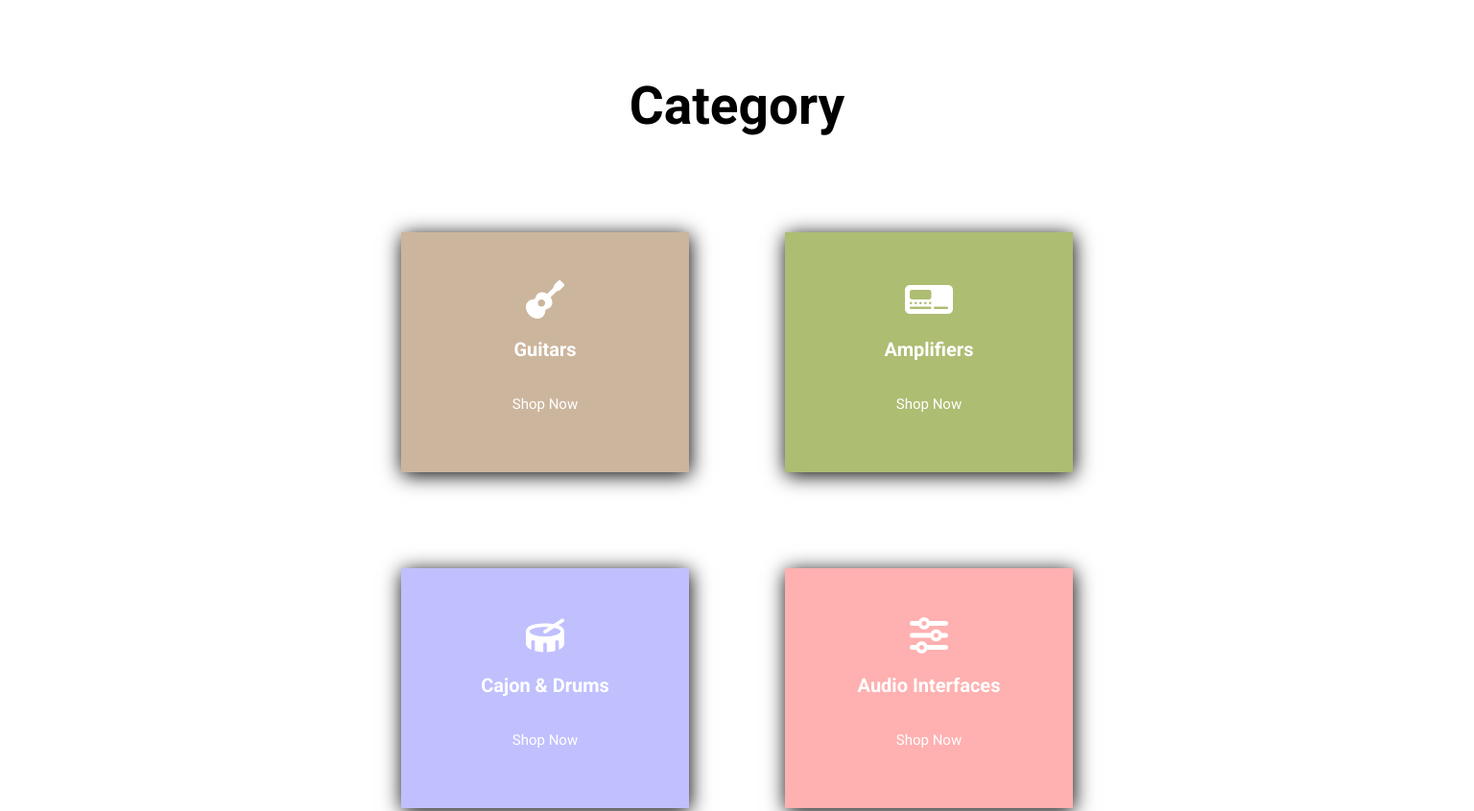
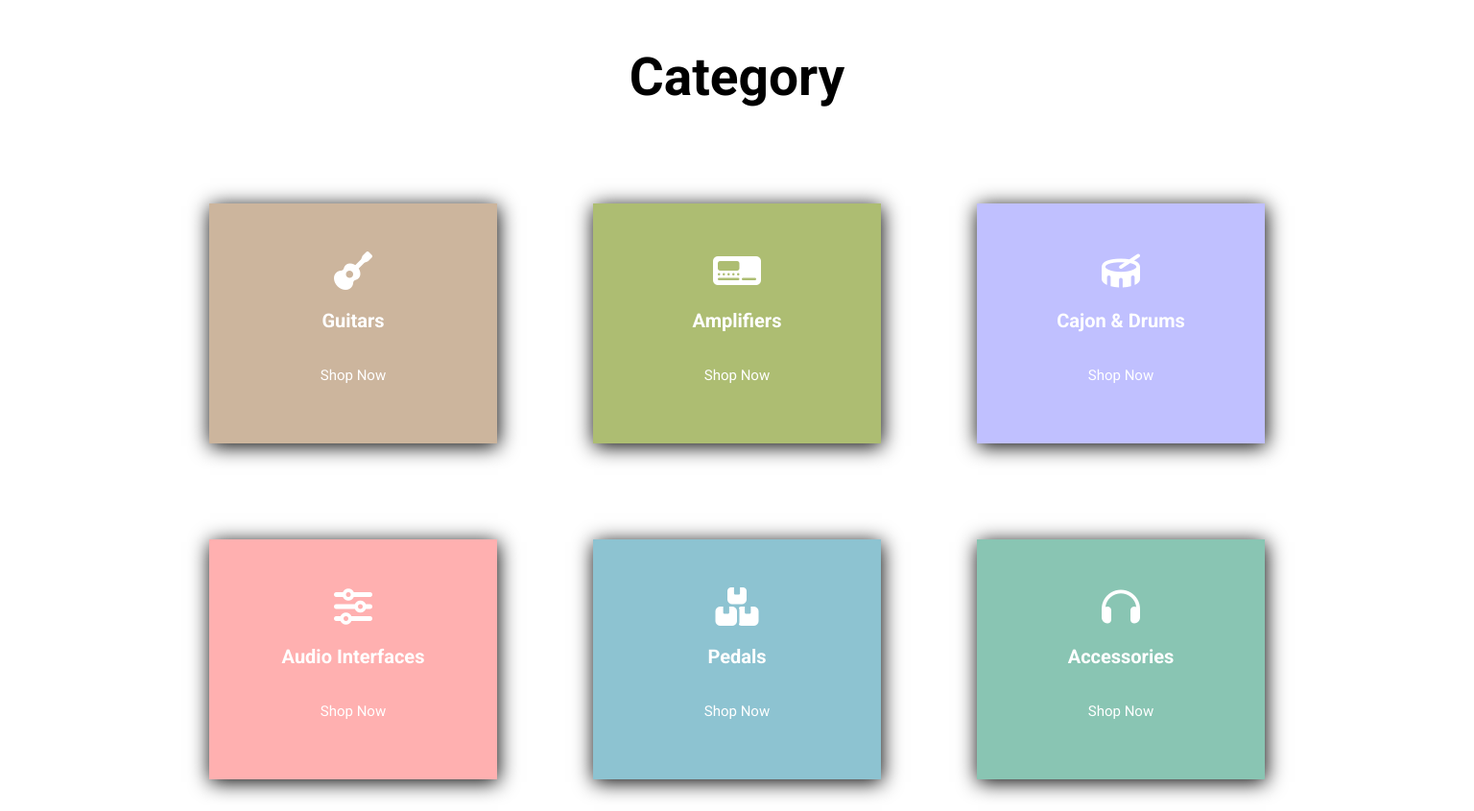
Before and after one commit to blackhawk-os/Front-End-Website, a plain HTML site: page index.html in a window 1536 px wide. Shown: the part 802-1647 px from the top of the page at 96% size. Drawn offline with nearby package versions, Linux system fonts and the light colour scheme.

Commit message:
minor changes in the category section

```diff
--- a/allstyles/homepage.css
+++ b/allstyles/homepage.css
@@ -203,8 +203,22 @@ nav>form>button{
 .category {
     width: 100%;
     height: auto;
-    padding: 30px 200px;
+    padding: 30px 100px;
     margin: 50px 0px;
+  }
+
+   /* adjusting the number of boxes   */
+  @media only screen and (max-width: 1800px) and (min-width: 1400px) {
+
+      .category {
+        width: 100%;
+        height: auto;
+        padding: 0;
+        margin: 50px 0px;
+      }
+      .category>.container>.col {
+        margin: 50px 25px;
+      }
   }
 
 .category>h2 {
@@ -221,6 +235,7 @@ nav>form>button{
     justify-content: center;
     margin-top: 50px;
   }
+
 
 .category>.container>.col {
     width: 300px;
```
